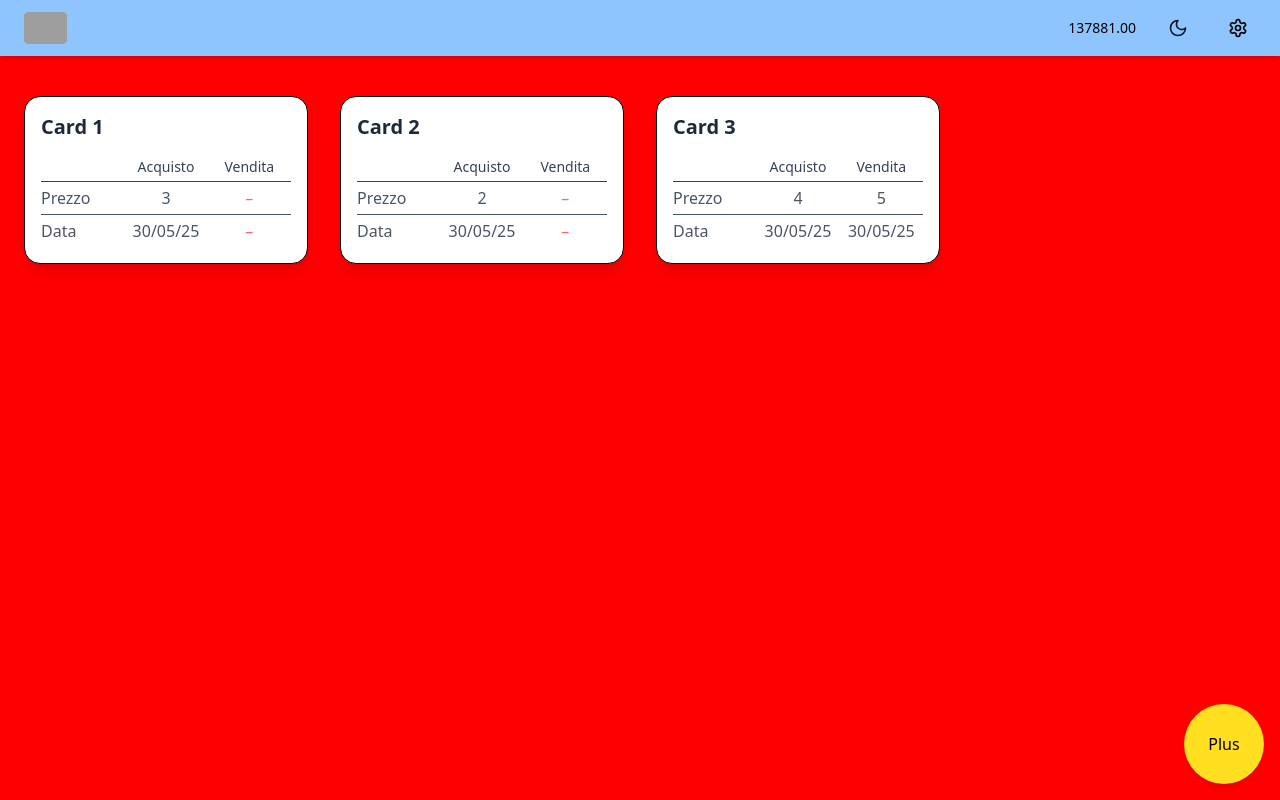
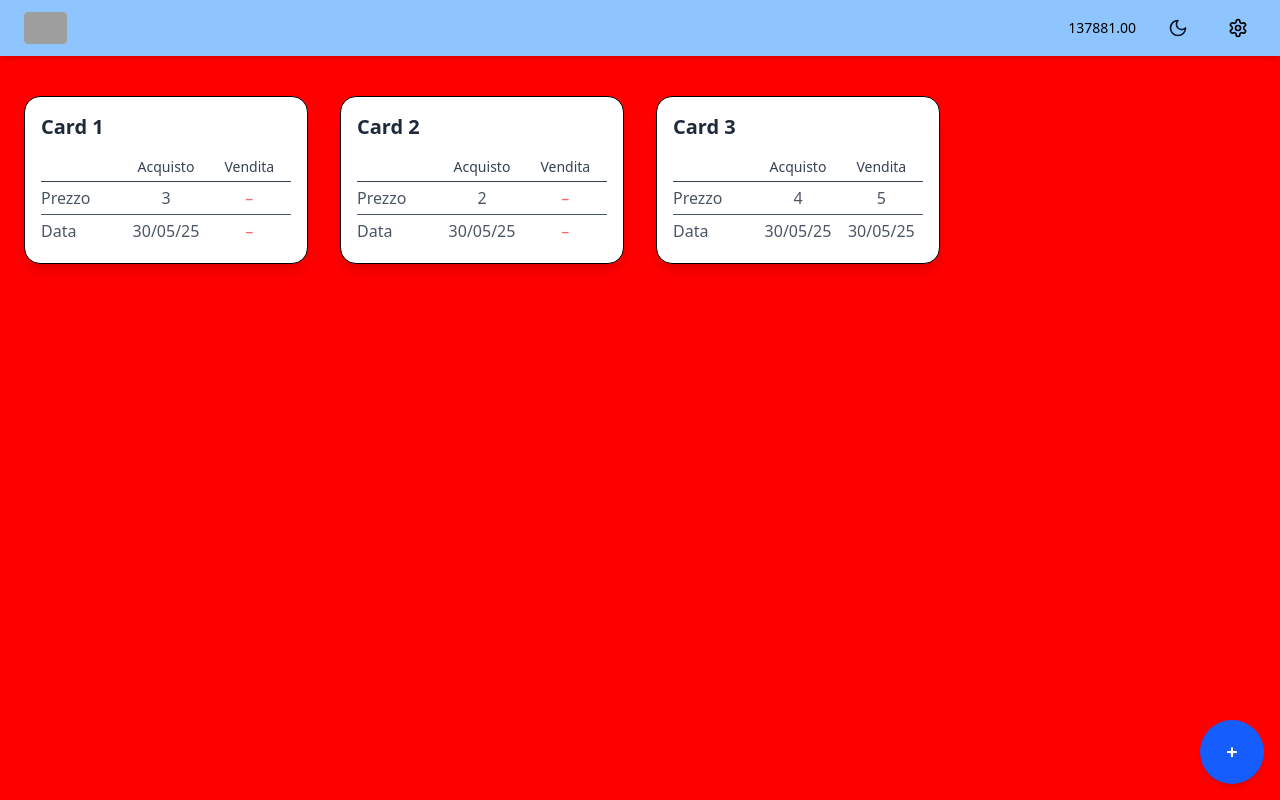
Before and after one commit to DenysPashkov/DropshipTracker, a React (Vite) app: page / in a window 1280 px wide. Built offline with nearby package versions, Linux system fonts and the light colour scheme; grey boxes are pictures that could not be loaded.

Commit message:
Implementing UI floating button

```diff
--- a/src/components/FloatingButton.tsx
+++ b/src/components/FloatingButton.tsx
@@ -1,7 +1,11 @@
-export function FloatingButton() {
+export function FloatingButton({ onClick }: { onClick?: () => void }) {
   return (
-    <div className="fixed bottom-4 right-4 w-20 h-20 bg-yellow-300 flex items-center justify-center rounded-full shadow-md z-20">
-      Plus
-    </div>
+    <button
+      onClick={onClick}
+      className="fixed bottom-4 right-4 w-16 h-16 bg-blue-600 text-white text-xl font-bold rounded-full shadow-md flex items-center justify-center hover:bg-blue-700 focus:outline-none z-20 transition-colors"
+      aria-label="Aggiungi"
+    >
+      +
+    </button>
   );
 }
```
